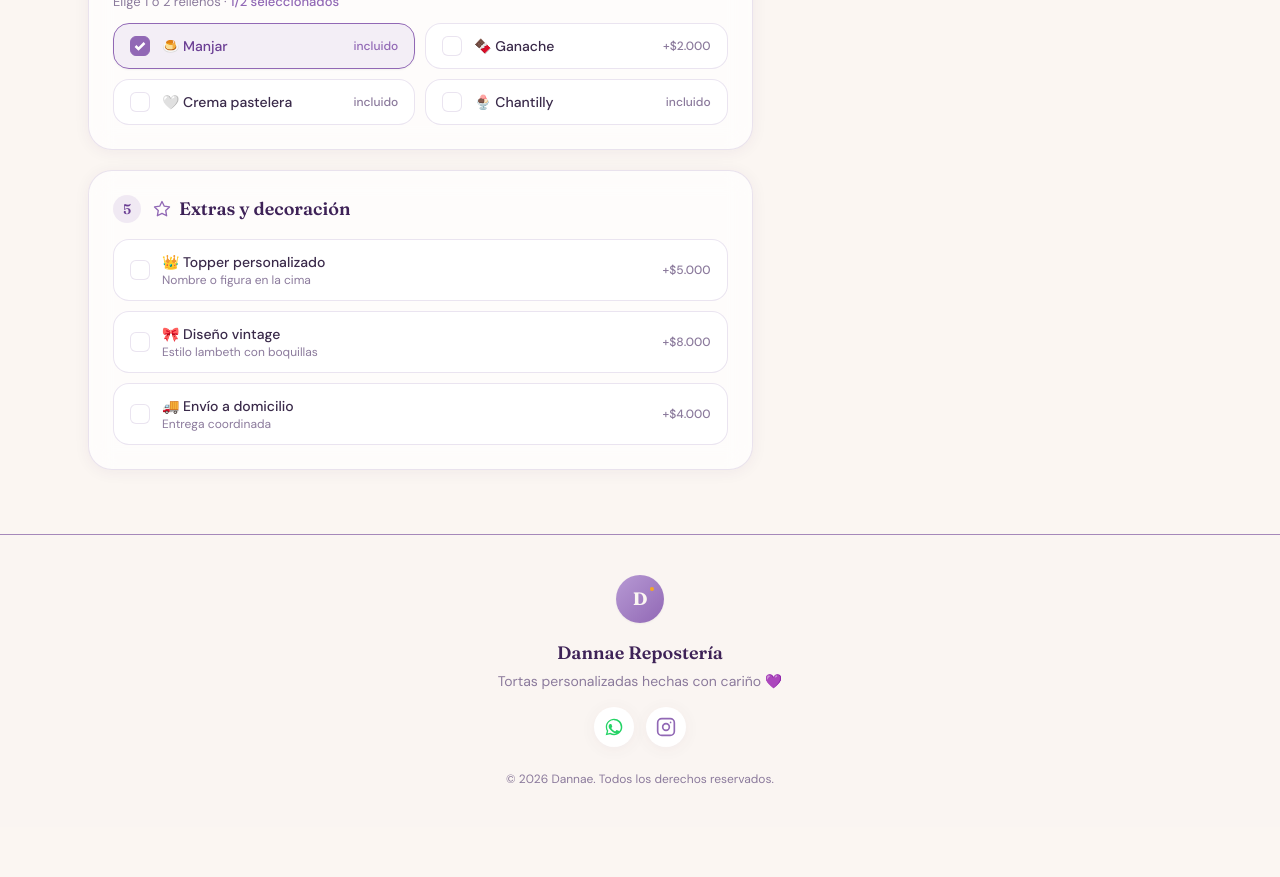
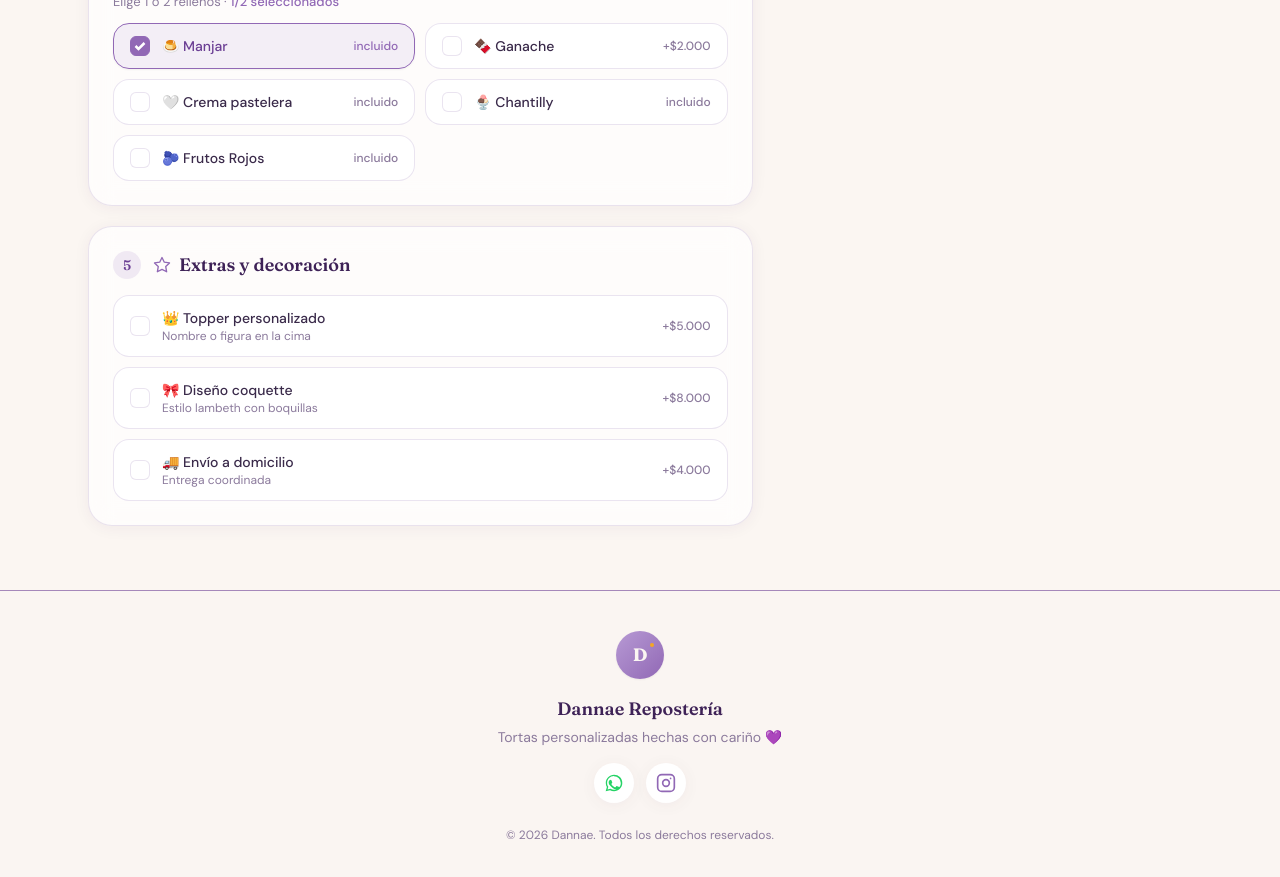
Before and after one commit to darinkacristi/cotizador-tortas, a React (Vite) app: page / in a window 1280 px wide. Shown: the part 1780-2657 px from the top of the page. Before the commit the page ends 2607 px from the top, so only its background shows below. Built offline with nearby package versions, Linux system fonts and the light colour scheme.

Commit message:
pricing.js

```diff
--- a/src/data/pricing.js
+++ b/src/data/pricing.js
@@ -42,12 +42,13 @@ export const RELLENOS = [
   { id: 'ganache', emoji: '🍫', name: 'Ganache', extra: 2000 },
   { id: 'pastelera', emoji: '🤍', name: 'Crema pastelera', extra: 0 },
   { id: 'chantilly', emoji: '🍨', name: 'Chantilly', extra: 0 },
+  { id: 'frutos rojos', emoji: '🫐', name: 'Frutos Rojos', extra: 0 },
 ]
 
 // ── Extras opcionales (todos tipo check on/off) ───────────────
 export const EXTRAS = [
   { id: 'topper', emoji: '👑', name: 'Topper personalizado', desc: 'Nombre o figura en la cima', precio: 5000 },
-  { id: 'vintage', emoji: '🎀', name: 'Diseño vintage', desc: 'Estilo lambeth con boquillas', precio: 8000 },
+  { id: 'vintage', emoji: '🎀', name: 'Diseño coquette', desc: 'Estilo lambeth con boquillas', precio: 8000 },
   { id: 'delivery', emoji: '🚚', name: 'Envío a domicilio', desc: 'Entrega coordinada', precio: 4000 },
 ]
 
```
